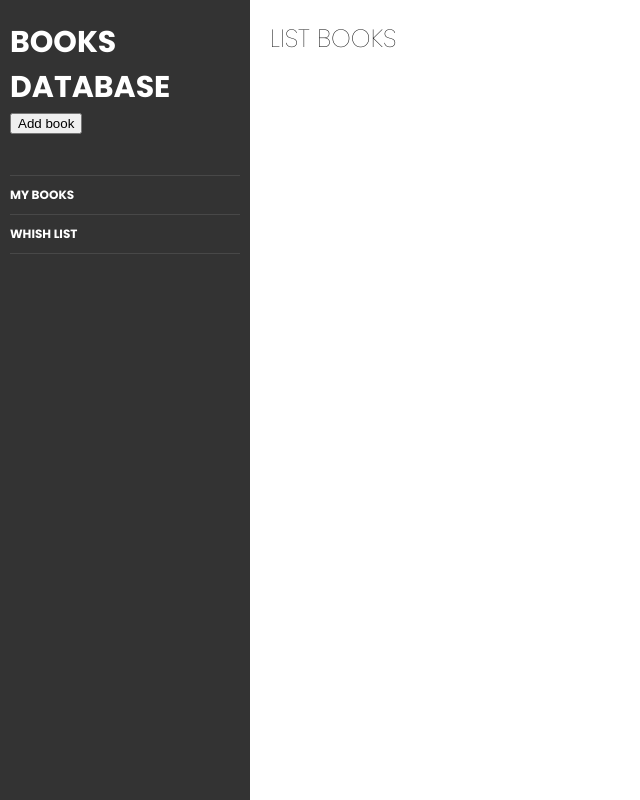
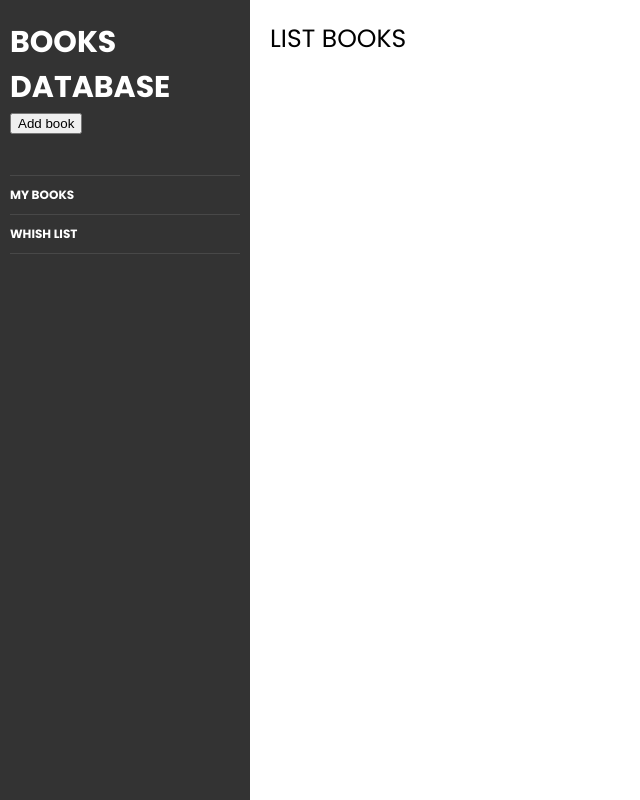
Before and after one commit to flowck/book-database__training, a React (Create React App) app: page / in a window 1280 px wide. Shown: the whole page, without its empty margins (0-640 px from the left). Built offline with nearby package versions, Linux system fonts and the light colour scheme.

Commit message:
feat: Improve styles

```diff
--- a/src/components/Book/Book.scss
+++ b/src/components/Book/Book.scss
@@ -7,6 +7,12 @@
     background-size: cover;
   }
 
+  &__title {
+    font-size: 18px;
+    margin-top: 10px;
+    font-weight: normal;
+  }
+
   &__author {
     font-size: 12px;
   }
--- a/src/components/ListBooks/ListBooks.scss
+++ b/src/components/ListBooks/ListBooks.scss
@@ -2,7 +2,7 @@
 .app-list-books {
   &__title {
     font-size: 25px;
-    font-weight: 100;
+    font-weight: normal;
     text-transform: uppercase;
   }
 
```
